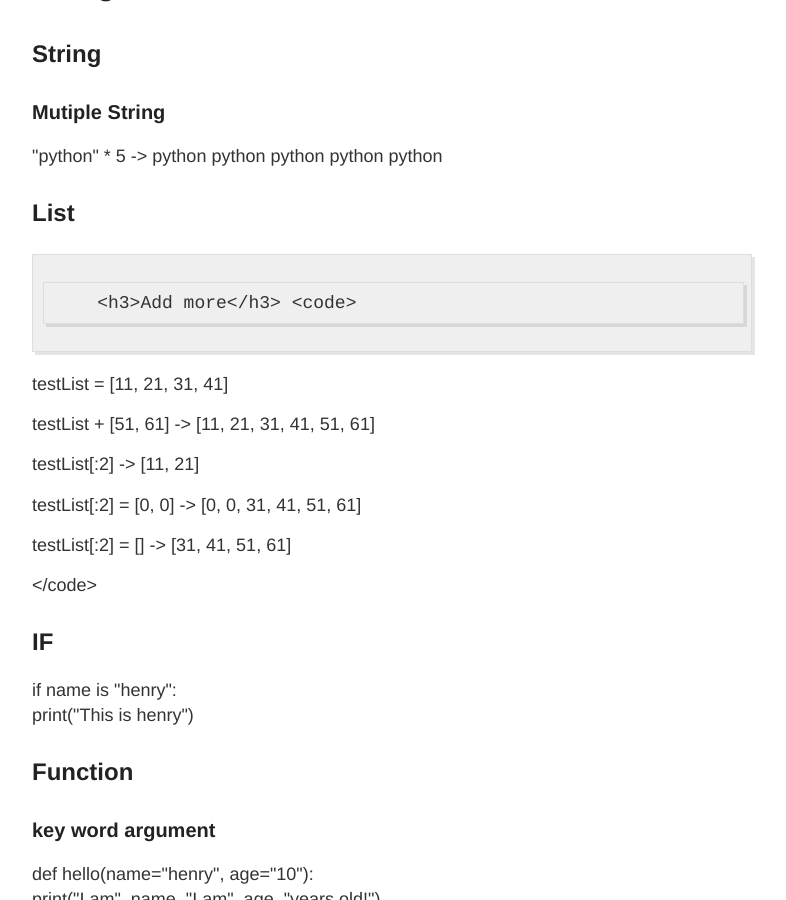
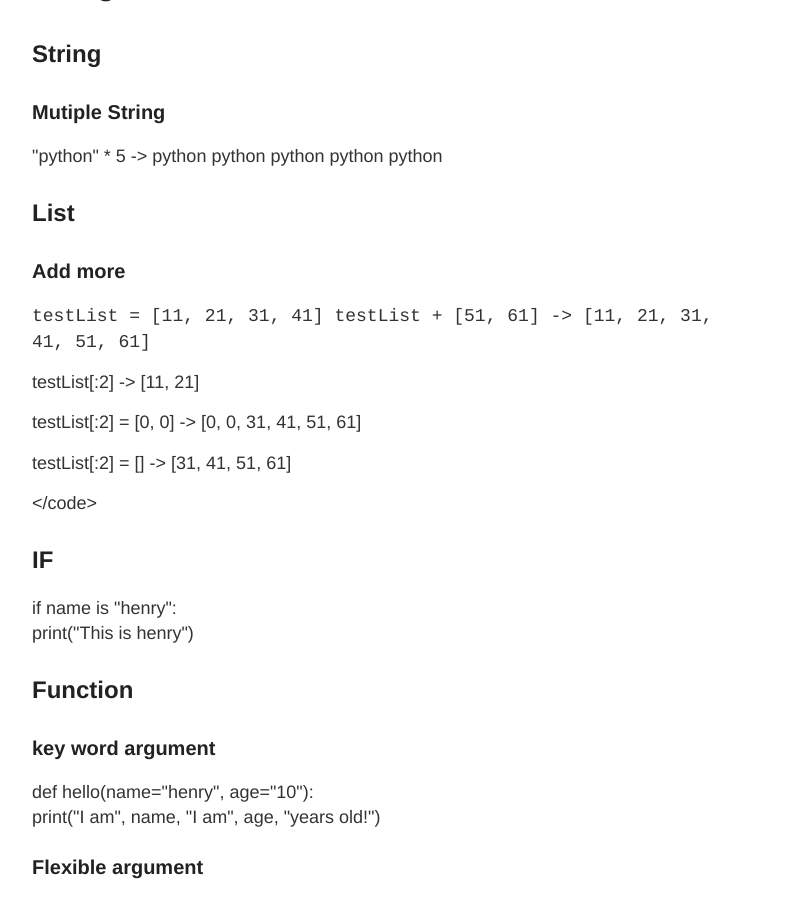
Before and after one commit to codergh/codergh.github.io, a Jekyll site: the page built from _posts/2016-10-30-python.md, in a window 1280 px wide and 900 px high, scrolled down 364 px. Shown: the whole window, without its empty margins (248-1034 px from the left). Built offline with Jekyll 4.4.1, drawn with Linux system fonts in a browser that asks for light colours.

```diff
--- a/_posts/2016-10-30-python.md
+++ b/_posts/2016-10-30-python.md
@@ -9,10 +9,10 @@ title: python
 <h3>Mutiple String</h3>
 <p>"python" * 5  -> python python python python python</p>
 <h2>List</h2>
-        <h3>Add more</h3>
+<h3>Add more</h3>
 <code>
-<p>testList = [11, 21, 31, 41]</p>
-<p>testList + [51, 61]   -> [11, 21, 31, 41, 51, 61]</p>
+        testList = [11, 21, 31, 41]
+        testList + [51, 61]   -> [11, 21, 31, 41, 51, 61]
 <p>testList[:2]          -> [11, 21]</p>
 <p>testList[:2] = [0, 0] -> [0, 0, 31, 41, 51, 61]</p>
 <p>testList[:2] = []     -> [31, 41, 51, 61]</p>
```
